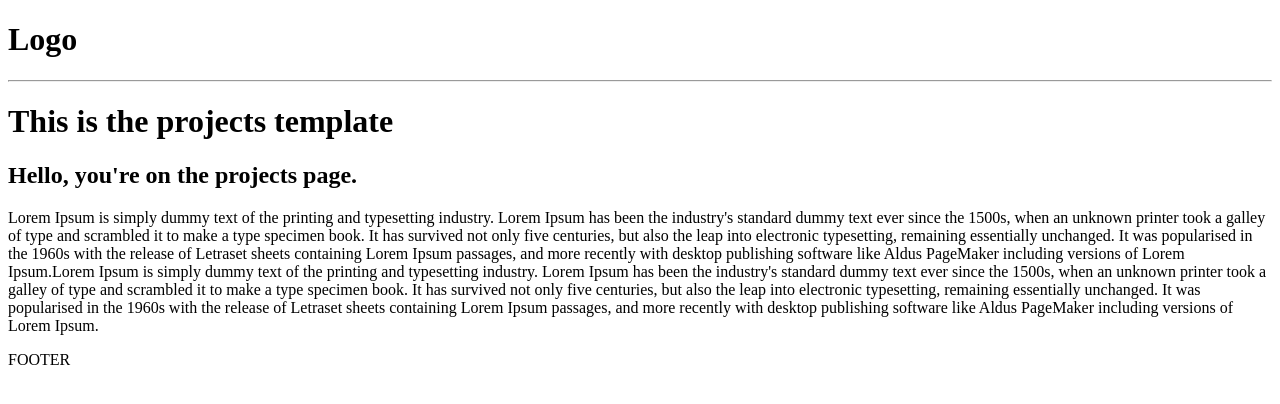
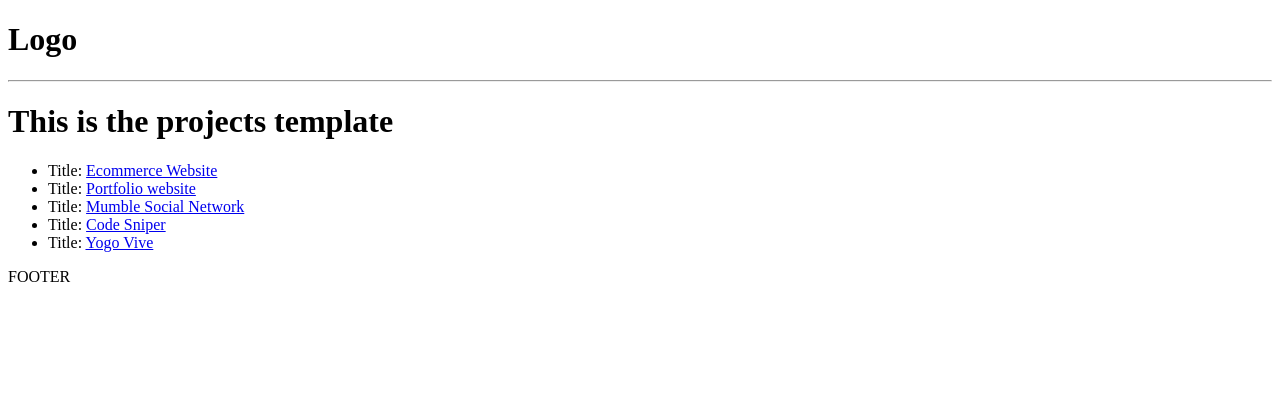
Before and after one commit to NSale/devsearch, a Django app: page /projects in a window 1280 px wide. Shown: the top 404 px of the page. Run offline with Django 3.2, Linux system fonts and the light colour scheme; data comes from the database, SQL or seed files in the repository; both versions use the stored data as it was after the commit.

Commit message:
use db for quering data

```diff
--- a/projects/templates/projects/projects.html
+++ b/projects/templates/projects/projects.html
@@ -2,16 +2,9 @@
 
 {% block content %}
     <h1>This is the projects template</h1>
-    <h2>{{ msg }}</h2>
-    <p>Lorem Ipsum is simply dummy text of the printing and typesetting industry. Lorem Ipsum has been the industry's
-        standard dummy text ever since the 1500s, when an unknown printer took a galley of type and scrambled it to make a
-        type specimen book. It has survived not only five centuries, but also the leap into electronic typesetting,
-        remaining essentially unchanged. It was popularised in the 1960s with the release of Letraset sheets containing
-        Lorem Ipsum passages, and more recently with desktop publishing software like Aldus PageMaker including versions of
-        Lorem Ipsum.Lorem Ipsum is simply dummy text of the printing and typesetting industry. Lorem Ipsum has been the
-        industry's standard dummy text ever since the 1500s, when an unknown printer took a galley of type and scrambled
-        it to make a type specimen book. It has survived not only five centuries, but also the leap into electronic
-        typesetting, remaining essentially unchanged. It was popularised in the 1960s with the release of Letraset sheets
-        containing Lorem Ipsum passages, and more recently with desktop publishing software like Aldus PageMaker including
-        versions of Lorem Ipsum.</p>
+    <ul>
+        {% for project in projects %}
+            <li>Title: <a href="{% url 'project' project.id %}">{{project.title}}</a></li>
+        {% endfor %}
+    </ul>
 {% endblock %}
--- a/projects/views.py
+++ b/projects/views.py
@@ -1,14 +1,21 @@
 from django.shortcuts import render
-from django.http import HttpResponse
+from .models import Project
 
 
 # Create your views here.
 def projects(request):
-    msg = 'Hello, you\'re on the projects page.'
-    return render(request, 'projects/projects.html', {
-        'msg': msg,
-    })
+    all_projects = Project.objects.all()
+    context = {
+        'projects': all_projects
+    }
+    return render(request, 'projects/projects.html', context)
 
 
 def project(request, pk):
-    return render(request, 'projects/single-project.html')
+    project_obj = Project.objects.get(id=pk)
+    tags = project_obj.tags.all()
+    context = {
+        'project': project_obj,
+        'tags': tags
+    }
+    return render(request, 'projects/single-project.html', context)
```
Also changed, not shown: projects/templates/projects/single-project.html (+7 -1 lines), db.sqlite3.
